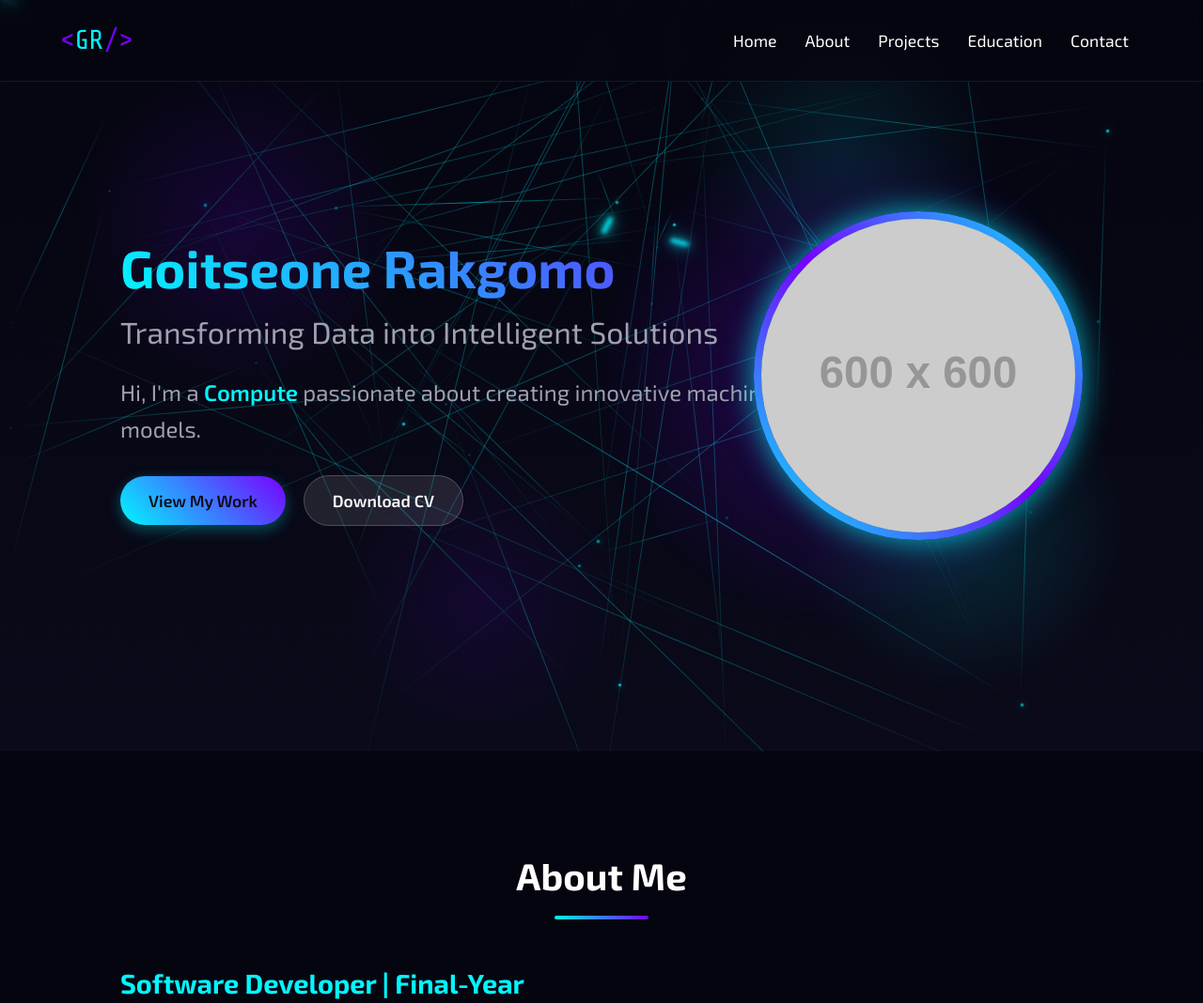
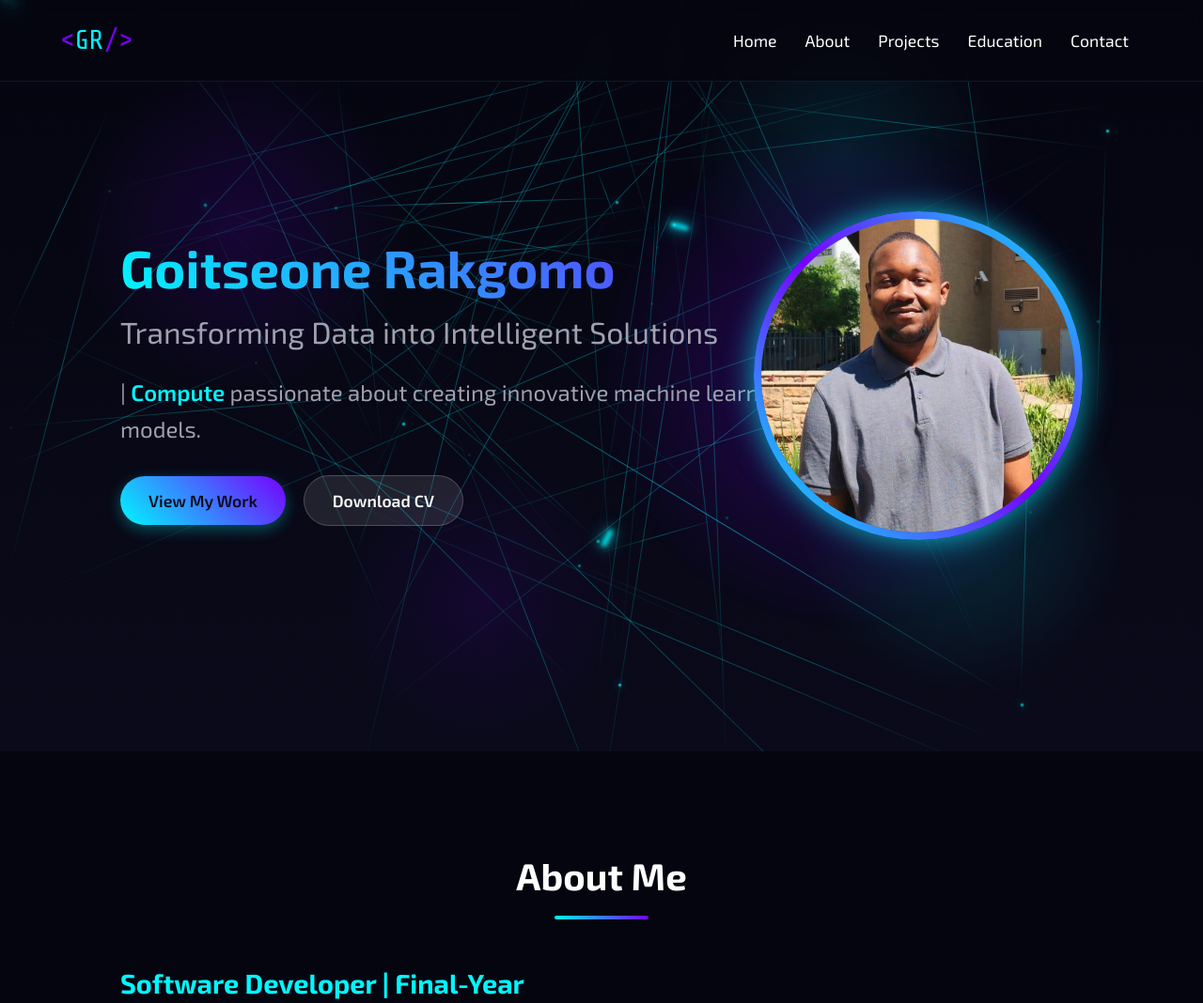
Before and after one commit to ily6ix/portfolio-website, a Flask app: template templates/index.html in a window 1280 px wide. Shown: the top 1068 px of the page at 94% size. Run offline with Flask 3, Linux system fonts and the light colour scheme; the template is opened without the code that fills it, so the values that code supplies are empty; grey boxes labelled with a size stand in for pictures from a placeholder-image service; some libraries are stand-ins or nearby versions.

Commit message:
full update
index.py and index.hmtl

```diff
--- a/api/index.py
+++ b/api/index.py
@@ -48,5 +48,12 @@ def generate_description(title):
     normalized_title = title.replace('_', ' ').strip()
     return desc_map.get(normalized_title, "A professional certification showcasing technical skills and achievements.")
 
-if __name__ == "__main__":
-    app.run(debug=True)
+@app.route("/download-cv")
+def download_cv():
+    try:
+        from pathlib import Path
+        base_dir = Path(__file__).resolve().parent.parent
+        cv_folder = base_dir / "static" / "files"
+        return send_from_directory(str(cv_folder), "cv.pdf", as_attachment=True)
+    except NotFound:
+        return "CV not found", 404
--- a/templates/index.html
+++ b/templates/index.html
@@ -1092,20 +1092,19 @@
         <div class="hero-content">
             <h1>Goitseone Rakgomo</h1>
             <h2>Transforming Data into Intelligent Solutions</h2>
-            <p>Hi, I'm a <span class="typed-text"></span> passionate about creating innovative machine learning models.</p>
-            <div>
-                <a href="#projects" class="btn">View My Work</a>
-                <a href="/download-cv" class="download-btn">Download CV</a>
+            <p>| <span class="typed-text"> |</span> passionate about creating innovative machine learning models.</p>
+                <div>
+                    <a href="#projects" class="btn">View My Work</a>
+                    <a href="/download-cv" class="download-btn">Download CV</a>
+                </div>
             </div>
-        </div>
         <div class="hero-bg"></div>
         <!-- Profile Image Container -->
         <div class="profile-img-container">
             <div class="profile-img-border">
                 <div class="profile-img">
                     <!-- Replace with your image URL -->
-                    <img src="https://placehold.co/600x600/00f7ff/ffffff?text=GR" alt="Goitseone Rakgomo" style="width: 100%; height: 100%; object-fit: cover;">
-                </div>
+                    <img src="{{ url_for('static', filename='images/portfolio_picture.jpg') }}" alt="Goitseone Rakgomo" style="width: 100%; height: 100%; object-fit: cover;">
             </div>
         </div>
     </section>
@@ -1496,7 +1495,7 @@
             const sourceX = path.source.x;
             const sourceY = path.source.y;
             const targetX = path.target.x;
-            targetY = path.target.y;
+            const targetY = path.target.y;
 
             // Position the impulse at the source node
             impulse.style.left = `${sourceX}%`;
```
Also changed, not shown: README.md, app/__init__.py (line endings or trailing spaces), app/config.py (line endings or trailing spaces), app/models.py (line endings or trailing spaces), app/routes.py (line endings or trailing spaces), requirements.txt (line endings or trailing spaces), scripts/init_db.py (line endings or trailing spaces), static/images/portfolio_picture.jpg (added), static/images/shared image.jfif (added), static/static/styles.css (line endings or trailing spaces), static/styles.css (line endings or trailing spaces), tests/test_basic.py (line endings or trailing spaces), vercel.json, 3 other files.
